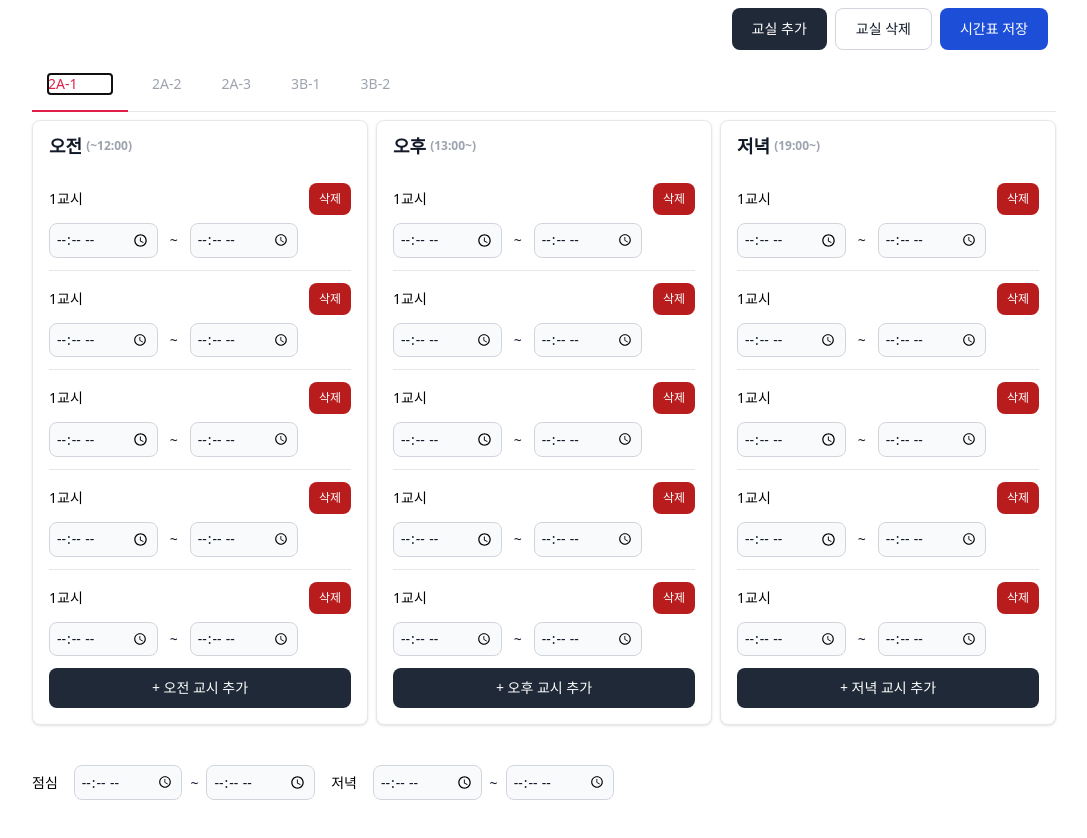
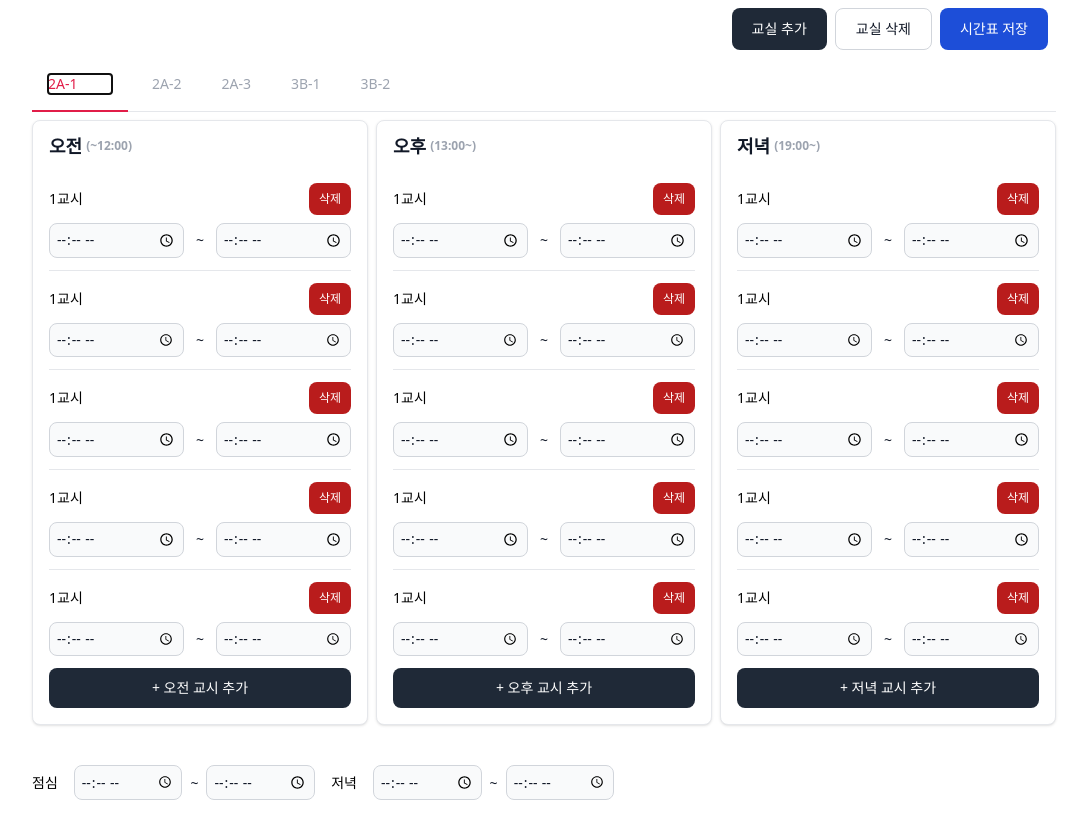
Before and after one commit to JieunZoeyOh/aid-assignment, a React (Vite) app: page /timetable in a window 1280 px wide. Shown: the top 838 px of the page, without its empty margins (96-1183 px from the left). Built offline with nearby package versions, Linux system fonts and the light colour scheme.

Commit message:
Design: 화면 너비에 따라 TimeInput 크기 조정

```diff
--- a/src/App.tsx
+++ b/src/App.tsx
@@ -12,7 +12,7 @@ export default function App() {
   return (
     <>
       <div className="flex justify-center mb-20">
-        <div className="w-full md:w-4/5">
+        <div className="w-full md:w-11/12 xl:w-4/5">
           <ClassGroupSetting />
           <ClassGroupList />
           <TimeSlotList />
--- a/src/components/Common/TimeInput.tsx
+++ b/src/components/Common/TimeInput.tsx
@@ -2,7 +2,7 @@ export default function TimeInput() {
   return (
     <input
       type="time"
-      className="bg-gray-50 border leading-none border-gray-300 text-gray-900 text-sm rounded-lg block p-1.5"
+      className="flex-grow bg-gray-50 border leading-none border-gray-300 text-gray-900 text-sm rounded-lg block p-1.5"
     />
   );
 }
```
